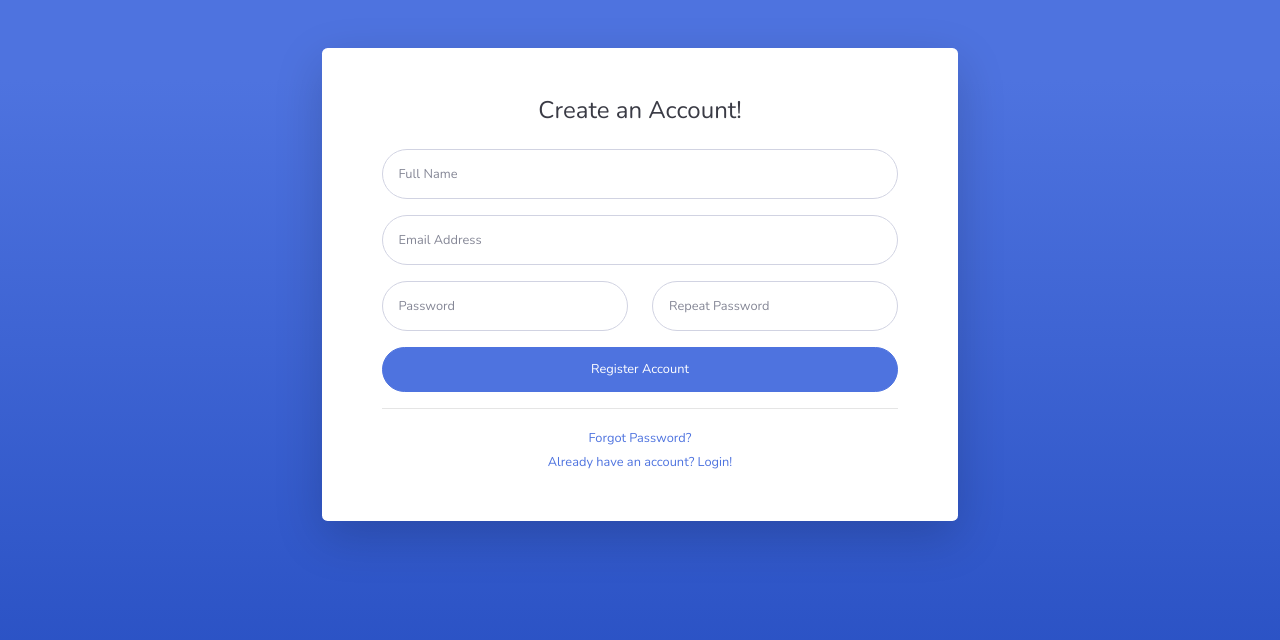
After one commit to meliniarindaa/belajarCI, a CodeIgniter app: page /mengsblogg/auth/registration in a window 1280 px wide. The commit adds this page. Shown: the top 640 px of the page. Run offline with CodeIgniter, Linux system fonts and the light colour scheme.

Commit message:
revisi kedua
nambahin page regist

```diff
--- a/application/config/database.php
+++ b/application/config/database.php
@@ -1,5 +1,5 @@
 <?php
-defined('BASEPATH') OR exit('No direct script access allowed');
+defined('BASEPATH') or exit('No direct script access allowed');
 
 /*
 | -------------------------------------------------------------------
--- a/application/controllers/Auth.php
+++ b/application/controllers/Auth.php
@@ -3,8 +3,26 @@ defined('BASEPATH') or exit('No direct script access allowed');
 
 class Auth extends CI_Controller
 {
+    public function __construct()
+    {
+        parent::__construct();
+        $this->load->library('form_validation');
+    }
     public function index()
     {
+        $this->load->view('templates/auth_header');
         $this->load->view('auth/login');
+        $this->load->view('templates/auth_footer');
+    }
+    public function registration()
+    {
+        if ($this->form_validation->run() == false) {
+            $data['title'] = 'User Registration Page';
+            $this->load->view('templates/auth_header', $data);
+            $this->load->view('auth/registration');
+            $this->load->view('templates/auth_footer');
+        } else {
+            echo 'data berhasil ditambahkan!';
+        }
     }
 }
--- /dev/null
+++ b/application/views/auth/registration.php
@@ -0,0 +1,47 @@
+<body class="bg-gradient-primary">
+
+    <div class="container">
+
+        <div class="card o-hidden border-0 shadow-lg my-5 col-lg-7 mx-auto">
+            <div class="card-body p-0">
+                <!-- Nested Row within Card Body -->
+                <div class="row">
+                    <div class="col-lg">
+                        <div class="p-5">
+                            <div class="text-center">
+                                <h1 class="h4 text-gray-900 mb-4">Create an Account!</h1>
+                            </div>
+                            <form class="user" method="post" action="<?= base_url('auth/registration'); ?>">
+                                <div class="form-group">
+                                    <input type="text" class="form-control form-control-user" id="name" name="name" placeholder="Full Name">
+                                </div>
+                                <div class="form-group">
+                                    <input type="text" class="form-control form-control-user" id="email" name="email" placeholder="Email Address">
+                                </div>
+                                <div class="form-group row">
+                                    <div class="col-sm-6 mb-3 mb-sm-0">
+                                        <input type="password" class="form-control form-control-user" id="password1" name="password1" placeholder="Password">
+                                    </div>
+                                    <div class="col-sm-6">
+                                        <input type="password" class="form-control form-control-user" id="password2" name="password2" placeholder="Repeat Password">
+                                    </div>
+                                </div>
+                                <button type="submit" class="btn btn-primary btn-user btn-block">
+                                    Register Account
+                                </button>
+
+                            </form>
+                            <hr>
+                            <div class="text-center">
+                                <a class="small" href="forgot-password.html">Forgot Password?</a>
+                            </div>
+                            <div class="text-center">
+                                <a class="small" href="<?= base_url('auth') ?>">Already have an account? Login!</a>
+                            </div>
+                        </div>
+                    </div>
+                </div>
+            </div>
+        </div>
+
+    </div>
--- /dev/null
+++ b/application/views/templates/auth_footer.php
@@ -0,0 +1,13 @@
+    <!-- Bootstrap core JavaScript-->
+    <script src="<?= base_url('assets/'); ?>vendor/jquery/jquery.min.js"></script>
+    <script src="<?= base_url('assets/'); ?>vendor/bootstrap/js/bootstrap.bundle.min.js"></script>
+
+    <!-- Core plugin JavaScript-->
+    <script src="<?= base_url('assets/'); ?>vendor/jquery-easing/jquery.easing.min.js"></script>
+
+    <!-- Custom scripts for all pages-->
+    <script src="<?= base_url('assets/'); ?>js/sb-admin-2.min.js"></script>
+
+    </body>
+
+    </html>
--- /dev/null
+++ b/application/views/templates/auth_header.php
@@ -0,0 +1,23 @@
+<!DOCTYPE html>
+<html lang="en">
+
+<head>
+
+    <meta charset="utf-8">
+    <meta http-equiv="X-UA-Compatible" content="IE=edge">
+    <meta name="viewport" content="width=device-width, initial-scale=1, shrink-to-fit=no">
+    <meta name="description" content="">
+    <meta name="author" content="">
+
+    <title><?= $title; ?></title>
+
+    <!-- Custom fonts for this template-->
+    <link href="<?= base_url('assets/'); ?>vendor/fontawesome-free/css/all.min.css" rel="stylesheet" type="text/css">
+    <link href="https://fonts.googleapis.com/css?family=Nunito:200,200i,300,300i,400,400i,600,600i,700,700i,800,800i,900,900i" rel="stylesheet">
+
+    <!-- Custom styles for this template-->
+    <link href="<?= base_url('assets/'); ?>css/sb-admin-2.min.css" rel="stylesheet">
+
+</head>
+
+<body class="bg-gradient-primary">
```
Also changed, not shown: application/views/auth/login.php (+8 -61 lines).
